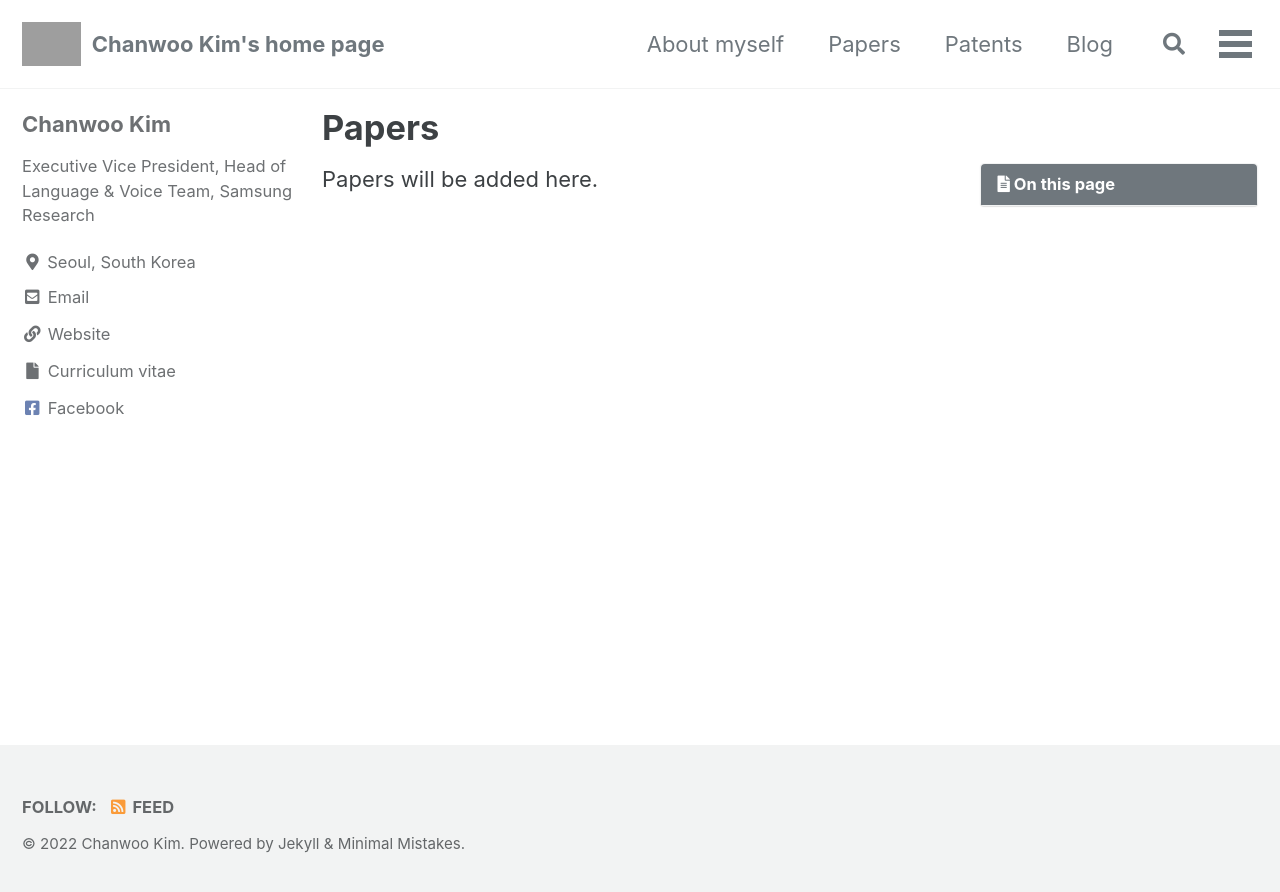
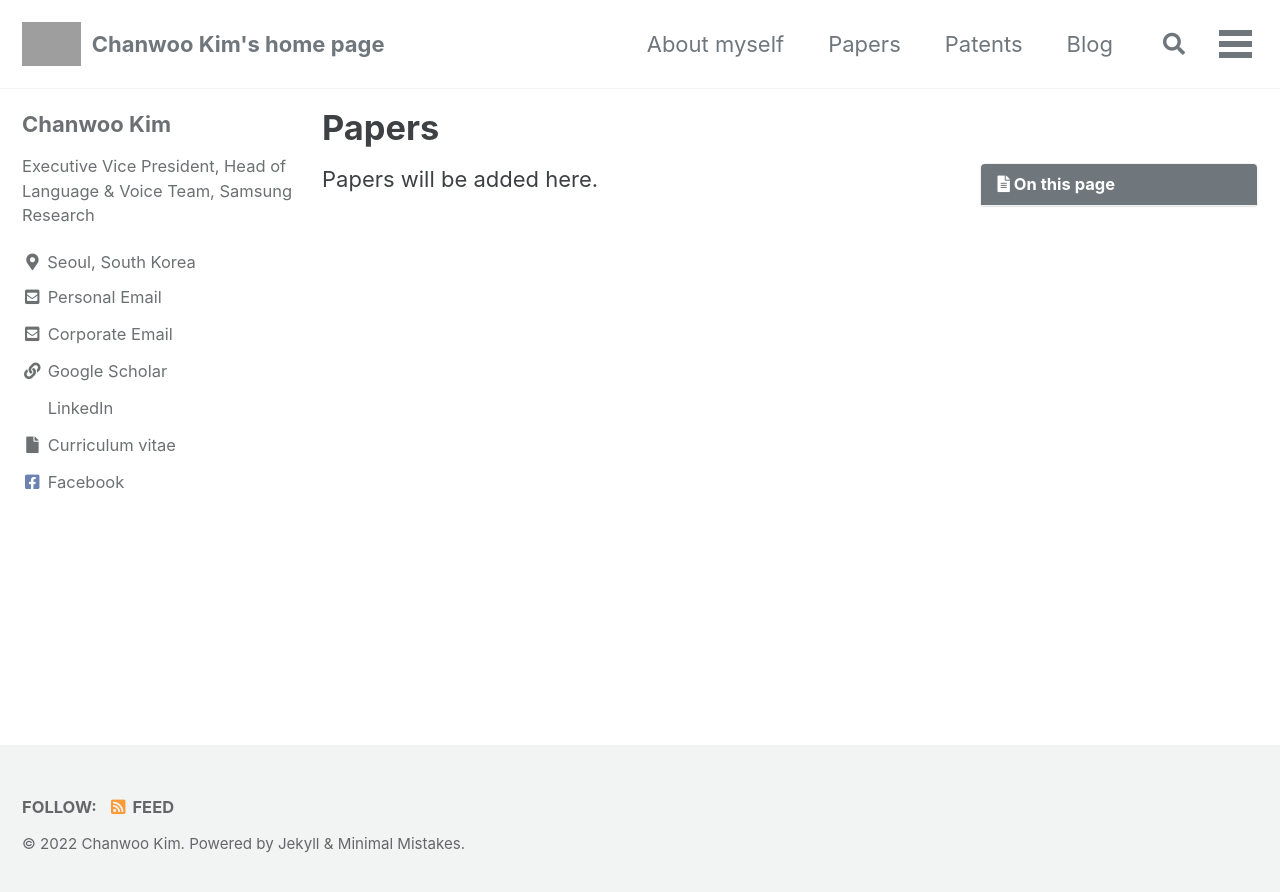
Before and after one commit to chanwcom/chanwcom.github.io, a Jekyll site: the page built from _pages/papers.md, in a window 1280 px wide. Shown: the top 892 px of the page. Built offline with Jekyll 4.4.1, drawn with Linux system fonts in a browser that asks for light colours; cached includes are drawn as plain includes; grey boxes are pictures that could not be loaded.

Commit message:
Update websites

```diff
--- a/_config.yml
+++ b/_config.yml
@@ -108,12 +108,18 @@ author:
   location         : "Seoul, South Korea"
   email            :
   links:
-    - label: "Email"
+    - label: "Personal Email"
+      icon: "fas fa-fw fa-envelope-square"
+      url: "mailto:chanwcom@gmail.com"
+    - label: "Corporate Email"
       icon: "fas fa-fw fa-envelope-square"
       url: "mailto:chanw.com@samsung.com"
-    - label: "Website"
+    - label: "Google Scholar"
       icon: "fas fa-fw fa-link"
-      url: "https://chanwcom.github.io"
+      url: "https://scholar.google.com/citations?user=pJoZXxYAAAAJ&hl=en"
+    - label: "LinkedIn"
+      icon: "fas fa-fw fa-linkedin"
+      url: "https://www.linkedin.com/in/chanwoo-kim-2628a622/"
     - label: "Curriculum vitae"
       icon: "fas fa-fw fa-file"
       url: "/assets/documents/cv_chanwcom.pdf"
```
